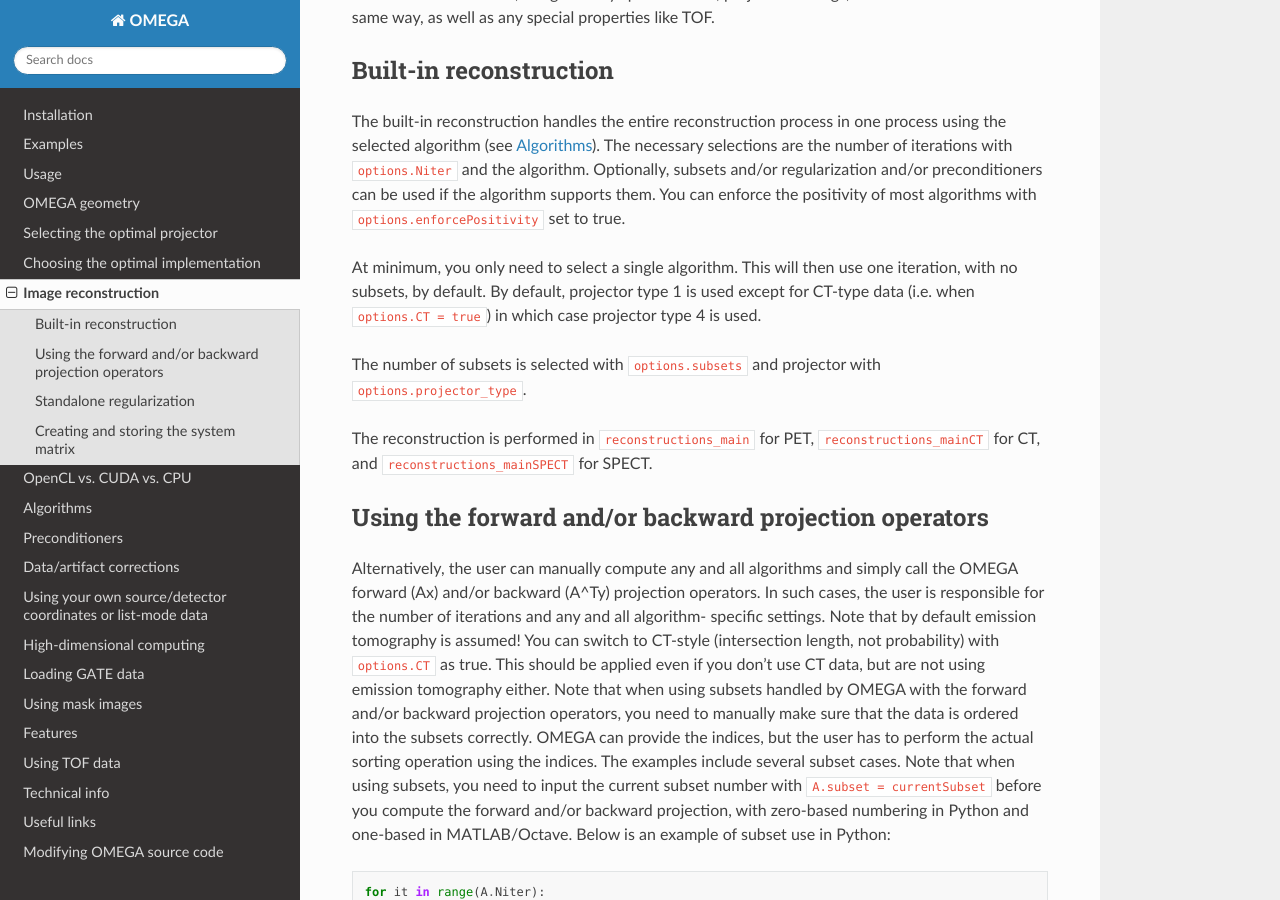
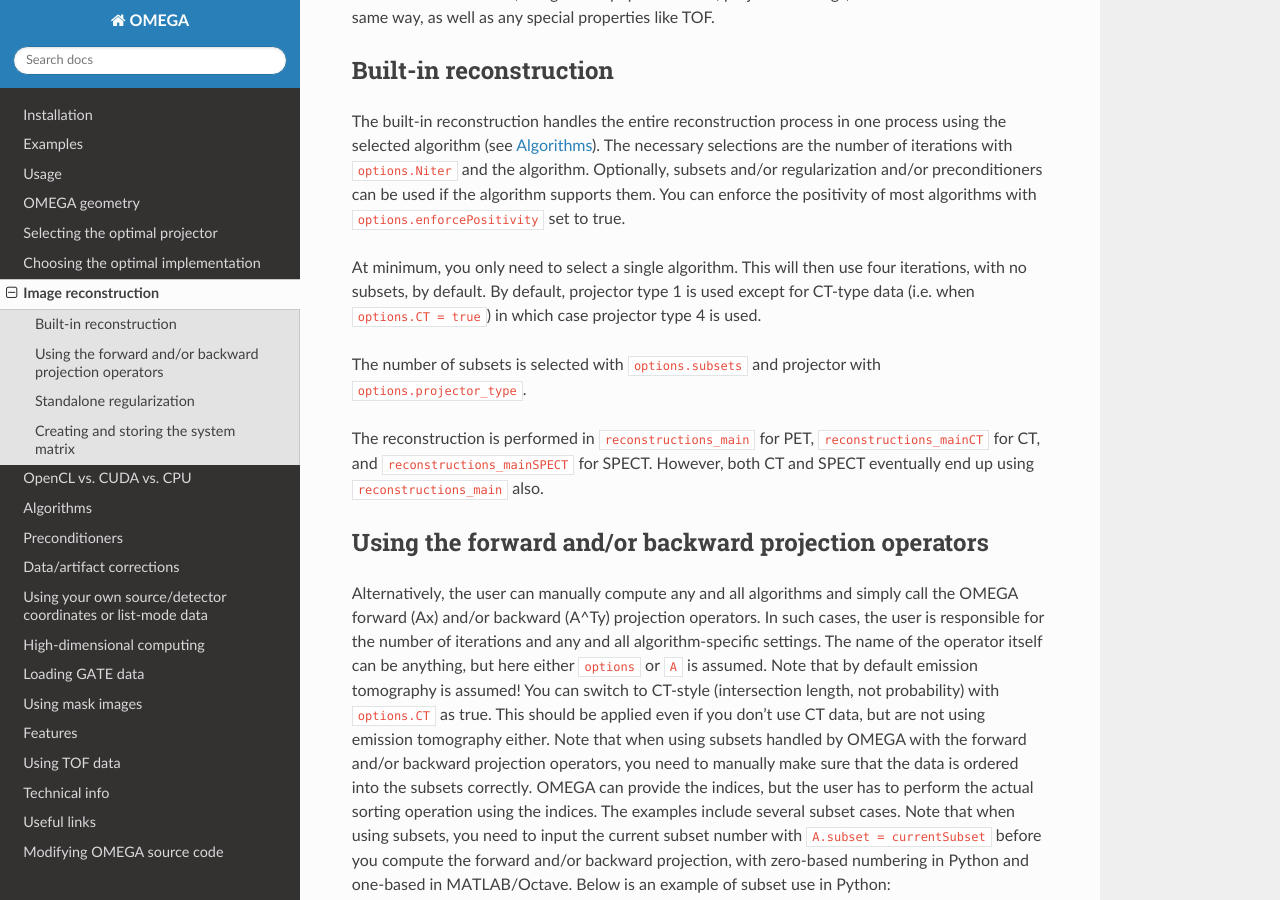
Before and after one commit to villekf/OMEGA-doc, a Sphinx documentation site: the page built from docs/source/reconstruction.rst, in a window 1280 px wide and 900 px high, scrolled down 454 px. Built offline with Sphinx 7.4.7 and the Read the Docs theme 3.1.0, drawn with Linux system fonts in a browser that asks for light colours.

Commit message:
Update reconstruction.rst

```diff
--- a/docs/source/reconstruction.rst
+++ b/docs/source/reconstruction.rst
@@ -13,17 +13,18 @@ Built-in reconstruction
 The built-in reconstruction handles the entire reconstruction process in one process using the selected algorithm (see :doc:`algorithms`). The necessary selections are the number of iterations with ``options.Niter`` and the algorithm.
 Optionally, subsets and/or regularization and/or preconditioners can be used if the algorithm supports them. You can enforce the positivity of most algorithms with ``options.enforcePositivity`` set to true.
 
-At minimum, you only need to select a single algorithm. This will then use one iteration, with no subsets, by default. By default, projector type 1 is used except for CT-type data (i.e. when ``options.CT = true``) in which case projector type 4 is used.
+At minimum, you only need to select a single algorithm. This will then use four iterations, with no subsets, by default. By default, projector type 1 is used except for CT-type data (i.e. when ``options.CT = true``) in which case projector type 4 is used.
 
 The number of subsets is selected with ``options.subsets`` and projector with ``options.projector_type``.
 
-The reconstruction is performed in ``reconstructions_main`` for PET, ``reconstructions_mainCT`` for CT, and ``reconstructions_mainSPECT`` for SPECT.
+The reconstruction is performed in ``reconstructions_main`` for PET, ``reconstructions_mainCT`` for CT, and ``reconstructions_mainSPECT`` for SPECT. However, both CT and SPECT eventually end up using ``reconstructions_main`` also.
 
 Using the forward and/or backward projection operators
 ------------------------------------------------------
 
-Alternatively, the user can manually compute any and all algorithms and simply call the OMEGA forward (Ax) and/or backward (A^Ty) projection operators. In such cases, the user is responsible for the number of iterations and any and all algorithm-
-specific settings. Note that by default emission tomography is assumed! You can switch to CT-style (intersection length, not probability) with ``options.CT`` as true. This should be applied even if you don't use CT data, but are not using emission
+Alternatively, the user can manually compute any and all algorithms and simply call the OMEGA forward (Ax) and/or backward (A^Ty) projection operators.
+In such cases, the user is responsible for the number of iterations and any and all algorithm-specific settings. The name of the operator itself can be anything, but here either ``options`` or ``A`` is assumed.
+Note that by default emission tomography is assumed! You can switch to CT-style (intersection length, not probability) with ``options.CT`` as true. This should be applied even if you don't use CT data, but are not using emission
 tomography either. Note that when using subsets handled by OMEGA with the forward and/or backward projection operators, you need to manually make sure that the data is ordered into the subsets correctly. OMEGA can provide the indices, but the user has
 to perform the actual sorting operation using the indices. The examples include several subset cases. Note that when using subsets, you need to input the current subset number with ``A.subset = currentSubset`` before you compute the forward and/or backward
 projection, with zero-based numbering in Python and one-based in MATLAB/Octave. Below is an example of subset use in Python:
```
